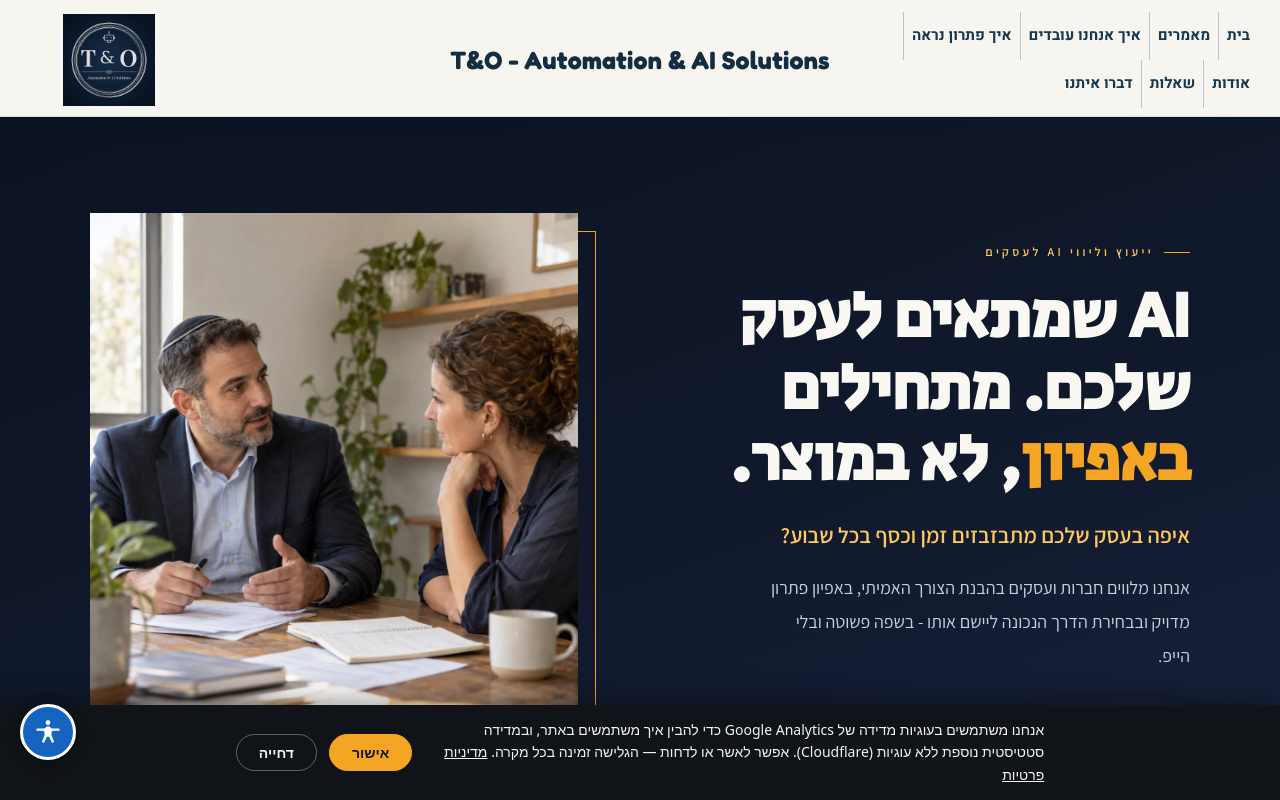
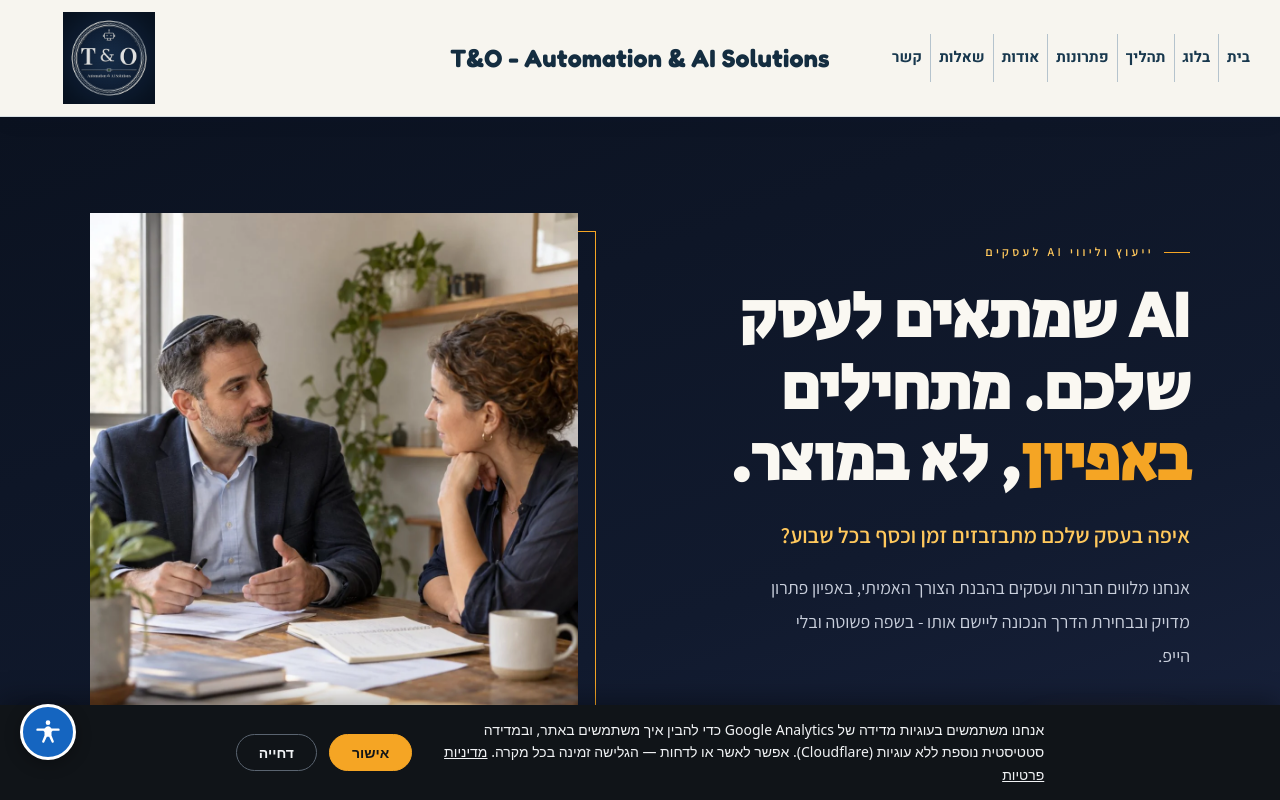
Before and after one commit to orws88gold/tno-ai, a plain HTML site: page index.html in a window 1280 px wide. Shown: the top 800 px of the page. Drawn offline with Linux system fonts and the light colour scheme.

Commit message:
Shorten approved navigation labels to keep desktop header on one line

```diff
--- a/index.html
+++ b/index.html
@@ -24,7 +24,7 @@
 <link href="/assets/apple-touch-icon.png?v=f9a680e" rel="apple-touch-icon" sizes="180x180"/>
 <link rel="stylesheet" href="/header-parity.css?v=7ed9f051443f"></head><body><a class="skip-link" href="#main-content">דילוג לתוכן</a>
 <div class="site">
-<header class="topbar header--tno"><div class="wrap bar-in"><a aria-label="בית" class="brand-side brand-home" href="/"><img class="header-logo" src="/assets/brand/tno-approved-profile.png" width="80" height="80" alt="T&amp;O - Automation &amp; AI Solutions"></a><div class="brand-lockup header-name"><div class="brand"><span class="desktop-brand" dir="ltr">T&amp;O - Automation &amp; AI Solutions</span><span class="mobile-brand" dir="ltr">T&amp;O</span></div><div class="brand-slogan mobile-brand-slogan" dir="ltr">Automation &amp; AI Solutions</div></div><div class="brand-side"><a class="phonepill" href="tel:+972545696422"><span dir="ltr">054-569-6422</span></a><nav aria-label="ניווט ראשי" class="topnav"><a href="/">בית</a><a href="/blog/">מאמרים</a><a href="#process">איך אנחנו עובדים</a><a href="#examples">איך פתרון נראה</a><a href="#about">אודות</a><a href="#faq">שאלות</a><a href="#contact">דברו איתנו</a></nav><details class="mobile-menu"><summary aria-label="פתיחת תפריט הניווט"><span aria-hidden="true" class="menu-lines"><i></i><i></i><i></i></span><span>תפריט</span></summary><nav aria-label="ניווט בנייד" class="mobile-nav"><a href="/">בית</a><a href="/blog/">מאמרים</a><a href="#process">איך אנחנו עובדים</a><a href="#examples">איך פתרון נראה</a><a href="#about">אודות</a><a href="#faq">שאלות</a><a href="#contact">דברו איתנו</a></nav></details></div></div></header>
+<header class="topbar header--tno"><div class="wrap bar-in"><a aria-label="בית" class="brand-side brand-home" href="/"><img class="header-logo" src="/assets/brand/tno-approved-profile.png" width="80" height="80" alt="T&amp;O - Automation &amp; AI Solutions"></a><div class="brand-lockup header-name"><div class="brand"><span class="desktop-brand" dir="ltr">T&amp;O - Automation &amp; AI Solutions</span><span class="mobile-brand" dir="ltr">T&amp;O</span></div><div class="brand-slogan mobile-brand-slogan" dir="ltr">Automation &amp; AI Solutions</div></div><div class="brand-side"><a class="phonepill" href="tel:+972545696422"><span dir="ltr">054-569-6422</span></a><nav aria-label="ניווט ראשי" class="topnav"><a href="/">בית</a><a href="/blog/">בלוג</a><a href="#process">תהליך</a><a href="#examples">פתרונות</a><a href="#about">אודות</a><a href="#faq">שאלות</a><a href="#contact">קשר</a></nav><details class="mobile-menu"><summary aria-label="פתיחת תפריט הניווט"><span aria-hidden="true" class="menu-lines"><i></i><i></i><i></i></span><span>תפריט</span></summary><nav aria-label="ניווט בנייד" class="mobile-nav"><a href="/">בית</a><a href="/blog/">בלוג</a><a href="#process">תהליך</a><a href="#examples">פתרונות</a><a href="#about">אודות</a><a href="#faq">שאלות</a><a href="#contact">קשר</a></nav></details></div></div></header>
 <main id="main-content" tabindex="-1"><section class="hero"><div class="wrap hero-grid">
 <div class="reveal on"><div class="kicker">ייעוץ וליווי <bdi>AI</bdi> לעסקים</div><h1><bdi>AI</bdi> שמתאים לעסק שלכם. מתחילים <em>באפיון</em>, לא במוצר.</h1><p class="hook">איפה בעסק שלכם מתבזבזים זמן וכסף בכל שבוע?</p><p class="lede">אנחנו מלווים חברות ועסקים בהבנת הצורך האמיתי, באפיון פתרון מדויק ובבחירת הדרך הנכונה ליישם אותו - בשפה פשוטה ובלי הייפ.</p><div class="cta-row"><a class="btn-main" href="#contact">לשיחת ייעוץ ‹</a><a class="btn-wa" href="https://wa.me/972545696422" rel="noopener" target="_blank">שלח לי הודעה בוואטסאפ</a></div><div class="principles"><span>אפיון לפני מוצר</span><span>שקיפות מלאה</span><span>ליווי ביישום</span></div></div>
 <div class="hero-photo reveal on"><div class="hero-photo-inner"><img alt="יועץ ובעל עסק בשיחת עבודה סביב שולחן עם מסמכים" decoding="async" fetchpriority="high" height="1350" loading="eager" src="assets/hero.webp" width="1080"/></div><div class="photo-cap">כל פרויקט מתחיל בשיחה - מבינים את העסק לפני שמציעים טכנולוגיה.</div></div>
```
Also changed, not shown: blog/business-system-specification/index.html (+1 -1 lines), blog/index.html (+1 -1 lines).
